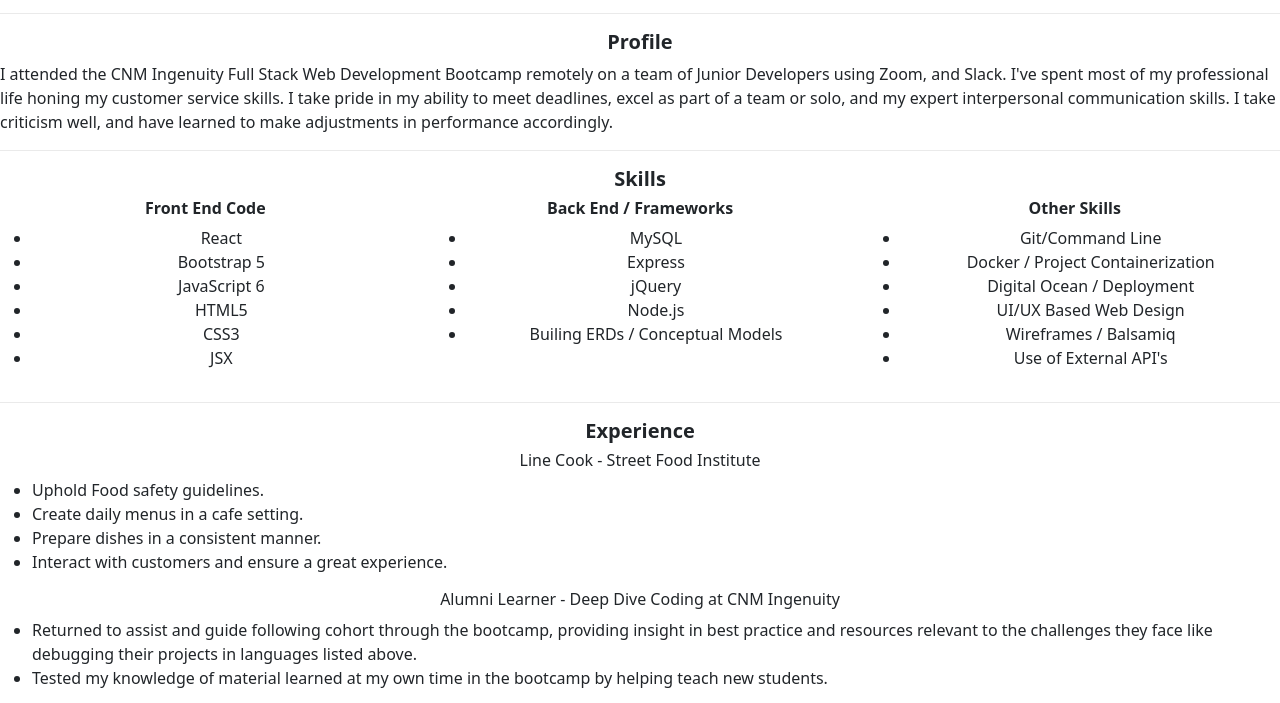
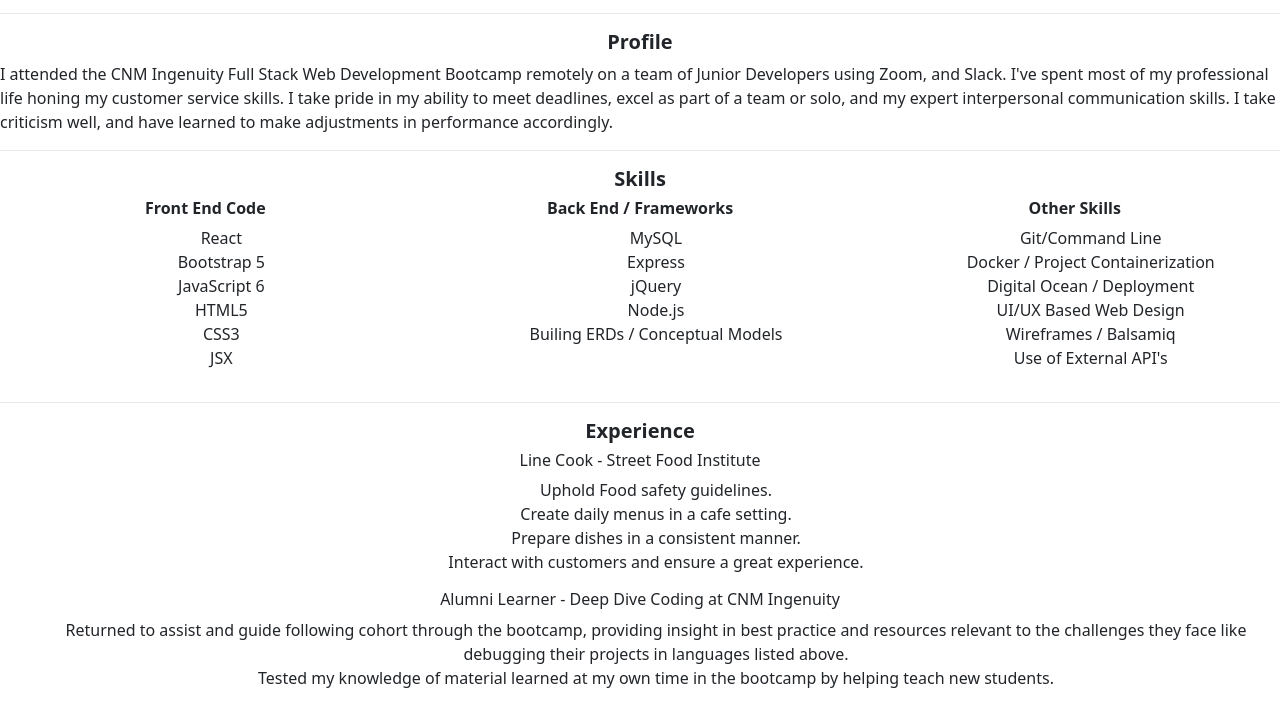
Before and after one commit to dwheat96/resume, a plain HTML site: page index.html in a window 1280 px wide. Shown: the part 75-778 px from the top of the page. Drawn offline with nearby package versions, Linux system fonts and the light colour scheme.

Commit message:
removed li dots

```diff
--- a/index.css
+++ b/index.css
@@ -15,6 +15,7 @@
     border-top: solid 1px #aaa;
 }
 
-.col {
+.col, ul, li {
     text-align: center;
+    list-style-type: none;
 }
```
